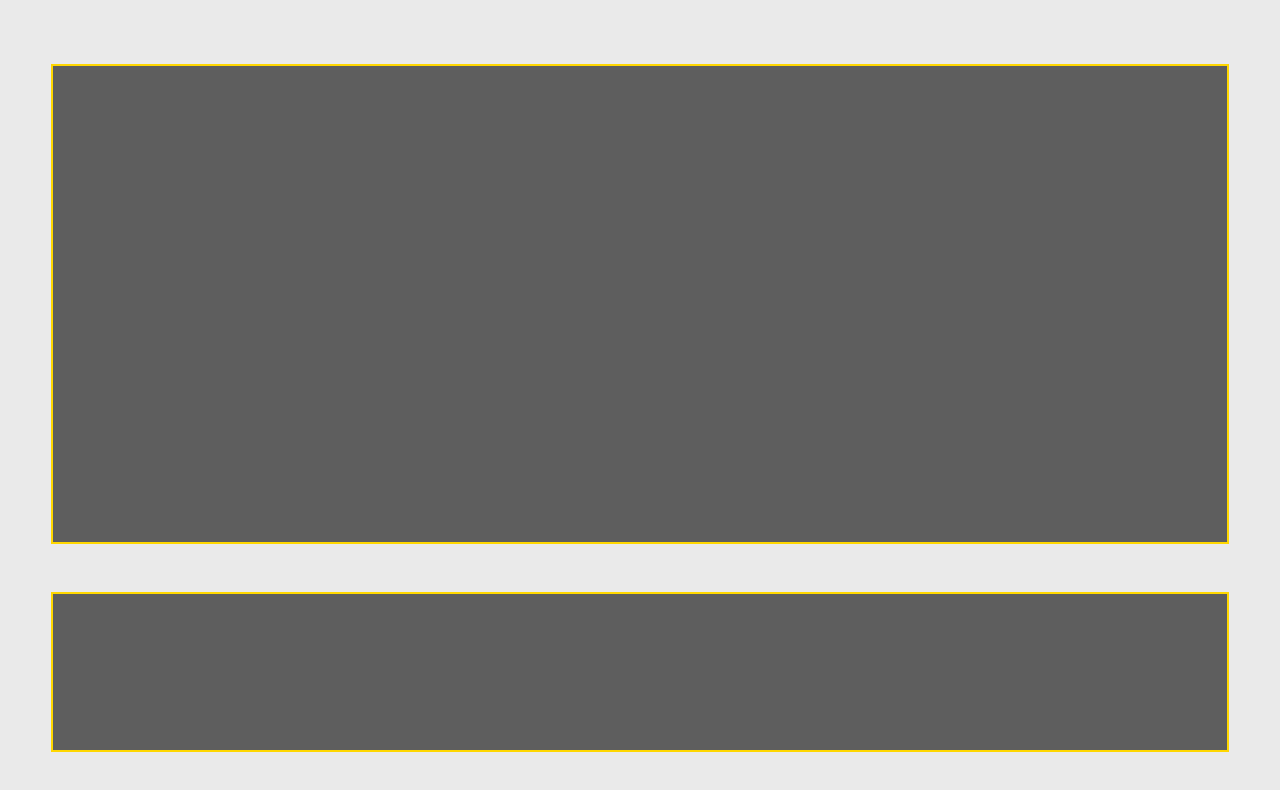
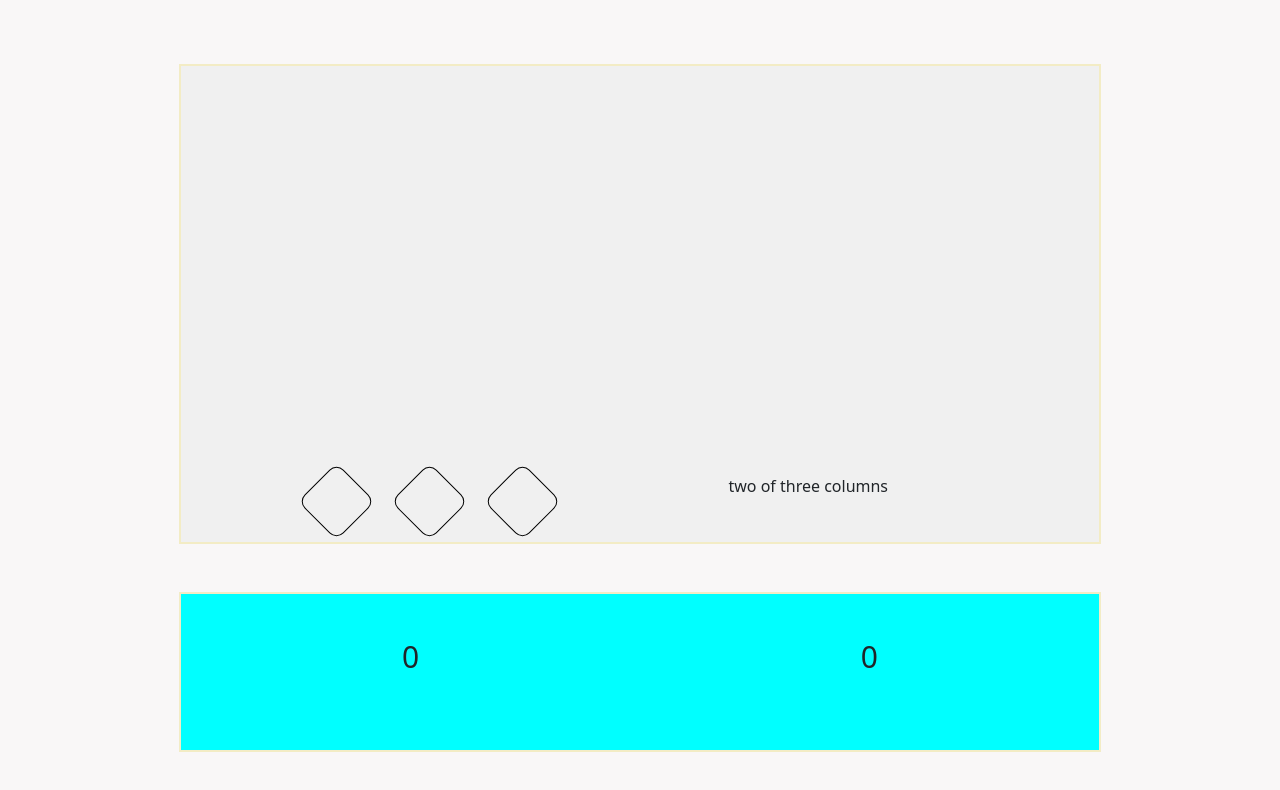
Before and after one commit to figarox/rock-Paper-Scissors, a React (Create React App) app: page /LevelOne in a window 1280 px wide. Shown: the top 790 px of the page. Built offline with nearby package versions, Linux system fonts and the light colour scheme.

Commit message:
add button game

```diff
--- a/src/Layoutes/Nav.jsx
+++ b/src/Layoutes/Nav.jsx
@@ -10,7 +10,7 @@ const NavBar = () => {
                         <div class="row">
                               <div class="col">
                                     <div className="card-level">
-                                          <Link to="/LevelTwo">
+                                          <Link to="/LevelOne">
                                                 <div className="Button">
                                                       <a>Start</a>
                                                 </div>
--- a/src/Page/LevelOne.jsx
+++ b/src/Page/LevelOne.jsx
@@ -3,14 +3,52 @@ import '../Styles/App.css'
 import '../Styles/Arena/Arena1.css';
 
 const LevelOne = () => {
+
+    const AnimationButton = () => {
+
+    }
+
+
     return (
         <>
             <div className="Body">
                 <div className="Arena">
+                    <div className="FotterArena">
+                         <div class="container">
+                            <div class="row">
+                                <div class="col">
+                                    <div class="row justify-content-md-center">
+                                        <div class="col col-lg-2">
+                                            <div className="ButtonWarOne">
 
+                                            </div>
+                                        </div>
+                                        <div class="col col-lg-2">
+                                             <div className="ButtonWarTwo">
+
+                                            </div>
+                                        </div>
+                                        <div class="col col-lg-2">
+                                              <div className="ButtonWarThree">
+
+                                              </div>
+                                        </div>
+                                    </div>
+                                </div>
+                                <div class="col-lg-5">
+                                two of three columns
+                                </div>
+                            </div>
+                        </div>
+                    </div>
                  </div>
                  <div className="Table">
-
+                     <div className="TableFirst">
+                            <a>0</a>
+                     </div>
+                     <div className="TableSecond">
+                             <a>0</a>
+                     </div>
                  </div>
             </div>
         </>
--- a/src/Styles/App.css
+++ b/src/Styles/App.css
@@ -4,7 +4,8 @@
 }
 
 .Body{
-  background-color: rgb(234, 234, 234);
+  background-color: rgb(249, 247, 247);
+  width: 100%;
   height: 100vh;
   position: relative;
 }
--- a/src/Styles/Arena/Arena1.css
+++ b/src/Styles/Arena/Arena1.css
@@ -1,18 +1,52 @@
 .Arena{
     position: absolute;
-    width: 92%;
+    width: 72%;
     height: 60%;
-    background-color: rgb(94, 94, 94);
-    border: 2px solid gold;
+    background-color: rgb(240, 240, 240);
+    border: 2px solid rgba(255, 217, 0, 0.181);
     top: 8%;
-    left: 4%;
+    left: 14%;
 }
 .Table{
     position: absolute;
-    width: 92%;
+    width: 72%;
     height: 20%;
-    background-color: rgb(94, 94, 94);
-    border: 2px solid gold;
+    background-color: rgb(240, 240, 240);
+    border: 2px solid rgba(255, 217, 0, 0.181);
     top: 74%;
-    left: 4%;
+    left: 14%;
 }
+
+.FotterArena{
+    position: absolute;
+    bottom: 20px;
+    width: 100%;
+    height: 10%;
+}
+
+.TableFirst , .TableSecond{
+    width: 50%;
+    height: 100%;
+    background-color: aqua;
+    padding: 40px;
+    float: left;
+    text-align: center;
+    font-size: 30px;
+}
+
+.ButtonWarOne,.ButtonWarTwo,.ButtonWarThree{
+    width: 55px;
+    height: 55px;
+    border: 1.2px solid black;
+    border-radius: 10px;
+    transform: rotate(45deg);
+    transition: 350ms;
+
+}
+.ButtonWarOne:hover,.ButtonWarTwo:hover,.ButtonWarThree:hover{
+    transform: rotate(0deg) scale(1.5);
+    cursor: pointer;
+    border: 1.4px solid rgb(251, 193, 2);
+    background-color: white;
+
+}
```
